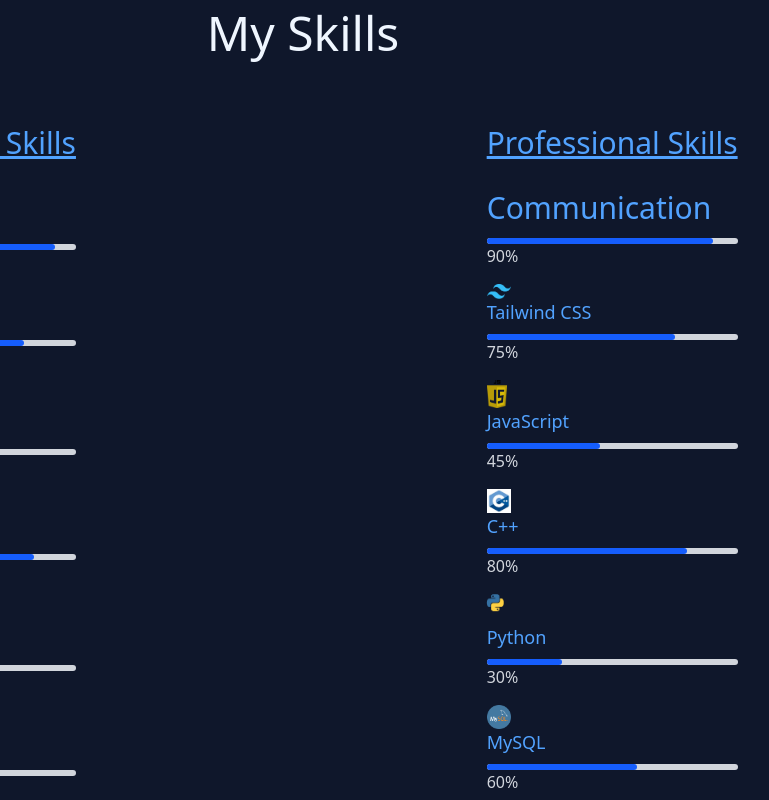
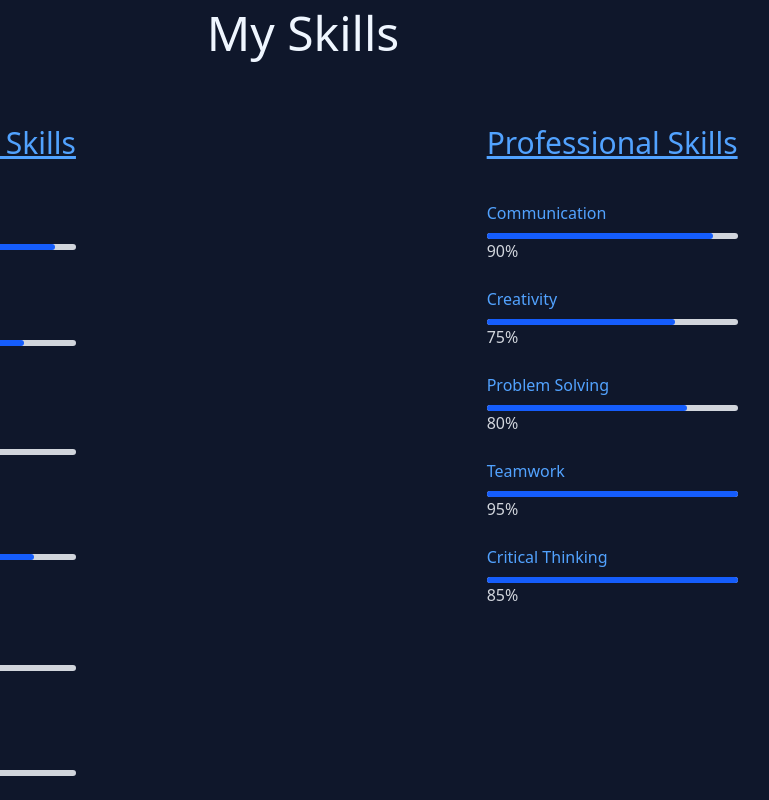
Before and after one commit to Soumyabajaj440/index3, a plain HTML site: page index.html in a window 1280 px wide. Shown: the part 1867-2667 px from the top of the page, 337-1106 px from the left. Drawn offline with nearby package versions, Linux system fonts and the light colour scheme.

Commit message:
Update index.html

```diff
--- a/index.html
+++ b/index.html
@@ -226,63 +226,48 @@
                     <div class="text-3xl underline">
                         Professional Skills
                     </div>
-                    <div class="w-6 mt-6 text-[30px]">
+
+                    <div class="text-[28px] mt-10">
                         <span>Communication</span>
                     </div>
-
 
                     <div class="w-full bg-gray-300 rounded-full h-1.5 mt-2">
                         <div class="bg-blue-600 h-1.5 rounded-full w-[90%]"></div>
                     </div>
                     <div class="text-gray-300">90%</div>
-                    <div class="w-6 mt-4">
-                        <img src="css.png" alt="">
-                    </div>
-                    <div class="text-[18px]">
-                        <span>Tailwind CSS</span>
+
+                    <div class="text-[28px] mt-6">
+                        <span>Creativity</span>
                     </div>
                     <div class="w-full bg-gray-300 rounded-full h-1.5 mt-2">
                         <div class="bg-blue-600 h-1.5 rounded-full w-[75%]"></div>
                     </div>
                     <div class="text-gray-300">75%</div>
-                    <div class="w-5 mt-4">
-                        <img src="js2.png" alt="">
-                    </div>
-                    <div class="text-[18px]">
-                        <span>JavaScript</span>
-                    </div>
-                    <div class="w-full bg-gray-300 rounded-full h-1.5 mt-2">
-                        <div class="bg-blue-600 h-1.5 rounded-full w-[45%]"></div>
-                    </div>
-                    <div class="text-gray-300">45%</div>
-                    <div class="w-6 mt-4">
-                        <img src="cpp.jpg" alt="">
-                    </div>
-                    <div class="text-[18px]">
-                        <span>C++</span>
+
+                    <div class="text-[28px] mt-6">
+                        <span>Problem Solving</span>
                     </div>
                     <div class="w-full bg-gray-300 rounded-full h-1.5 mt-2">
                         <div class="bg-blue-600 h-1.5 rounded-full w-[80%]"></div>
                     </div>
                     <div class="text-gray-300">80%</div>
-                    <div class="w-16 -ml-6 ">
-                        <img src="py.png" alt="">
-                    </div>
-                    <div class="text-[18px]">
-                        <span>Python</span>
+
+                    <div class="text-[28px] mt-6">
+                        <span>Teamwork</span>
                     </div>
                     <div class="w-full bg-gray-300 rounded-full h-1.5 mt-2">
-                        <div class="bg-blue-600 h-1.5 rounded-full w-[30%]"></div>
+                        <div class="bg-blue-600 h-1.5 rounded-full w-[95%]"></div>
                     </div>
-                    <div class="text-gray-300">30%</div>
-                    <div class="w-6 mt-4"><img src="sql.png" alt=""></div>
-                    <div class="text-[18px]">
-                        <span>MySQL</span>
+                    <div class="text-gray-300">95%</div>
+
+                    <div class="text-[28px] mt-6">
+                        <span>Critical Thinking</span>
                     </div>
                     <div class="w-full bg-gray-300 rounded-full h-1.5 mt-2">
-                        <div class="bg-blue-600 h-1.5 rounded-full w-[60%]"></div>
+                        <div class="bg-blue-600 h-1.5 rounded-full w-[85%]"></div>
                     </div>
-                    <div class="text-gray-300">60%</div>
+                    <div class="text-gray-300">85%</div>
+
                 </div>
                 </div>
             </div>
```
